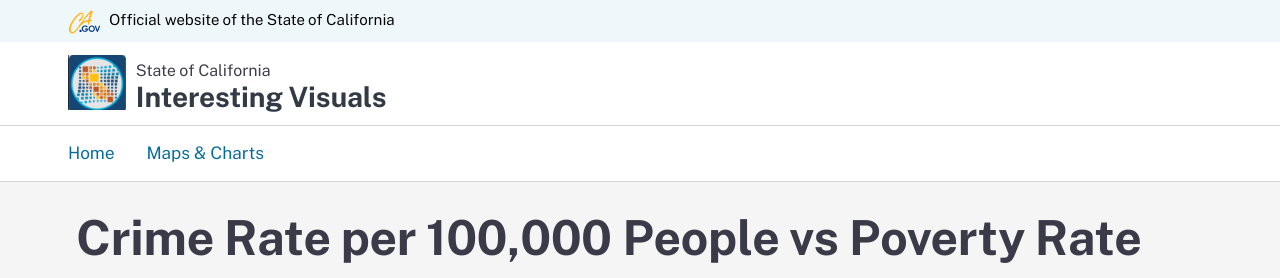
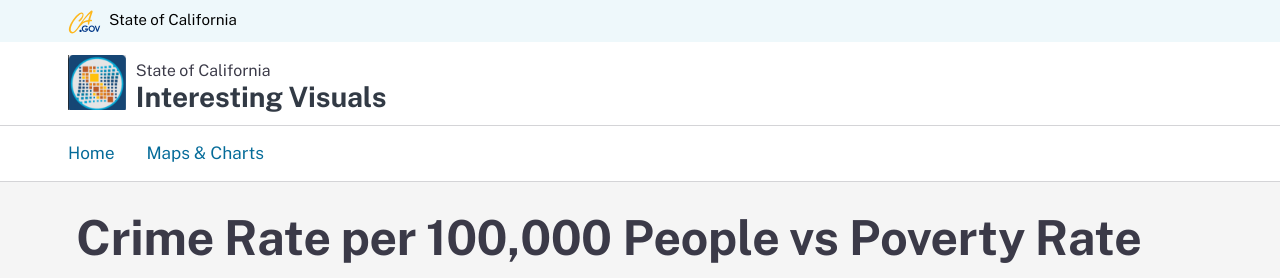
Before and after one commit to kesavanramcdt/kesavancdt, a plain HTML site: page maps.html in a window 1280 px wide. Shown: the top 278 px of the page. Drawn offline with nearby package versions, Linux system fonts and the light colour scheme; no server answers.

Commit message:
Update maps.html

```diff
--- a/maps.html
+++ b/maps.html
@@ -40,7 +40,7 @@
               </div>
 
               <p class="official-tag">
-                <span class="desktop-only">Official website of the</span>
+                <span class="desktop-only"></span>
 
                 State of California
               </p>
```
